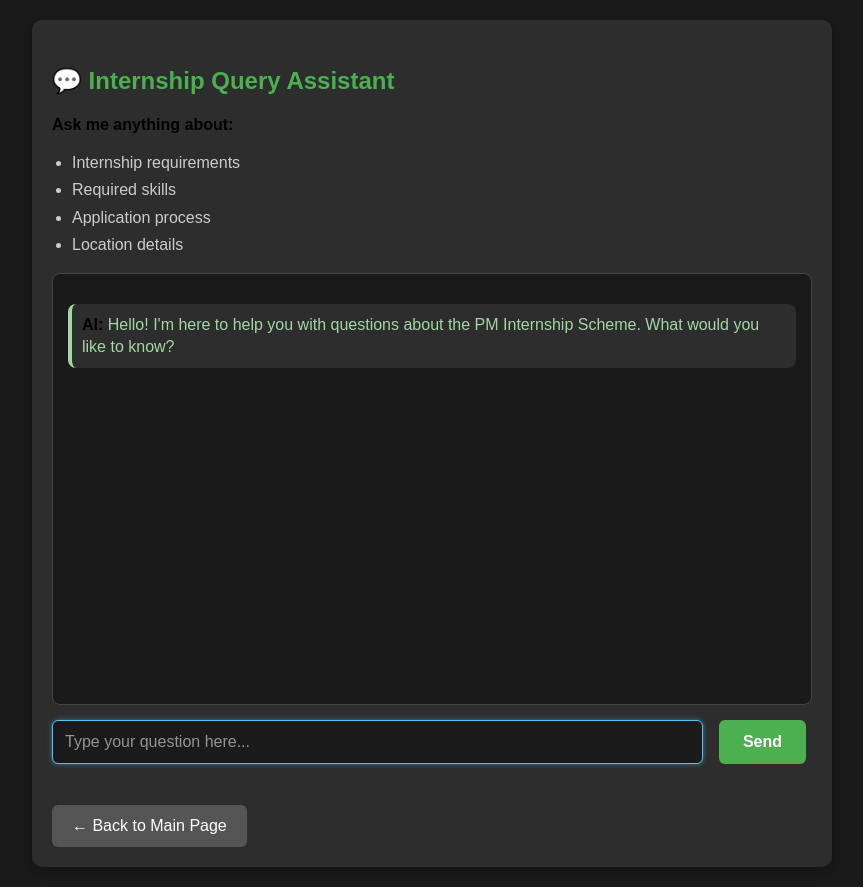
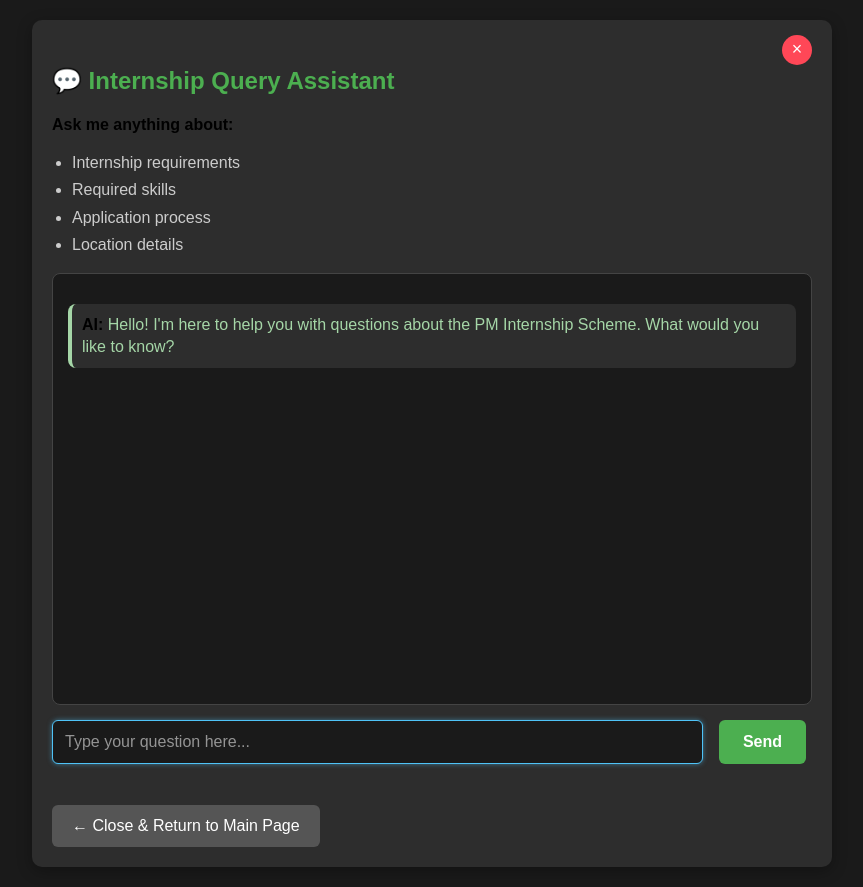
Before and after one commit to yrajat01/GuideNext, a plain HTML site: page templates/chat.html in a window 1280 px wide. Shown: the whole page, without its empty margins (208-1071 px from the left). Drawn offline with nearby package versions, Linux system fonts and the light colour scheme.

Commit message:
close button added

```diff
--- a/templates/chat.html
+++ b/templates/chat.html
@@ -21,6 +21,29 @@
             border-radius: 10px;
             box-shadow: 0 4px 15px rgba(0,0,0,0.3);
             margin-top: 20px;
+            position: relative;
+        }
+
+        .close-button {
+            position: absolute;
+            top: 15px;
+            right: 20px;
+            background: #ff4757;
+            color: white;
+            border: none;
+            border-radius: 50%;
+            width: 30px;
+            height: 30px;
+            font-size: 18px;
+            cursor: pointer;
+            display: flex;
+            align-items: center;
+            justify-content: center;
+            text-decoration: none;
+        }
+
+        .close-button:hover {
+            background: #ff6b81;
         }
 
         #chat-box {
@@ -35,7 +58,7 @@
 
         .user-msg {
             text-align: right;
-        color: #4fc3f7; /* Light blue for user messages */
+            color: #4fc3f7;
             margin: 15px 0;
             padding: 10px;
             background-color: #2d2d2d;
@@ -45,7 +68,7 @@
 
         .ai-msg {
             text-align: left;
-        color: #a5d6a7; /* Light green for AI messages */
+            color: #a5d6a7;
             margin: 15px 0;
             padding: 10px;
             background-color: #2d2d2d;
@@ -129,6 +152,7 @@
         h2 {
             color: #4CAF50;
             margin-bottom: 10px;
+            padding-right: 40px; /* Space for the X button */
         }
 
         p, ul {
@@ -146,6 +170,9 @@
 </head>
 <body>
     <div id="chat-container">
+        <!-- Close (X) Button in top right corner -->
+        <a href="/" class="close-button" title="Close Chat">×</a>
+
         <h2>💬 Internship Query Assistant</h2>
         <p><strong>Ask me anything about:</strong></p>
         <ul>
@@ -166,7 +193,8 @@
             <button type="submit">Send</button>
         </form>
 
-        <a href="/" class="back-button">← Back to Main Page</a>
+        <!-- Close Button at bottom -->
+        <a href="/" class="back-button">← Close & Return to Main Page</a>
     </div>
 
     <script>
@@ -220,6 +248,13 @@
 
         // Focus on input when page loads
         userInput.focus();
+
+        // Optional: Add keyboard shortcut to close with Escape key
+        document.addEventListener('keydown', function(e) {
+            if (e.key === 'Escape') {
+                window.location.href = '/'; // Go back to main page on Escape key
+            }
+        });
     </script>
 </body>
 </html>
```
Lines whose indentation alone changed are shown as unchanged.
